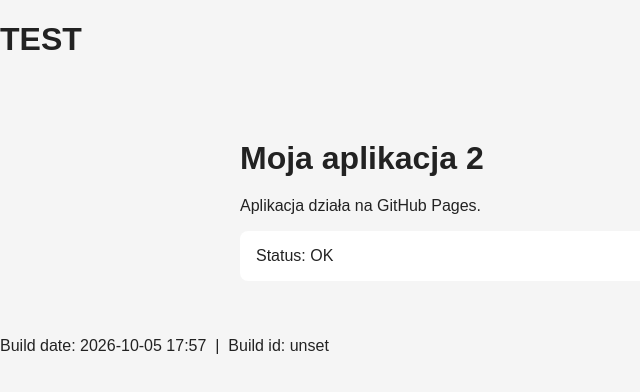
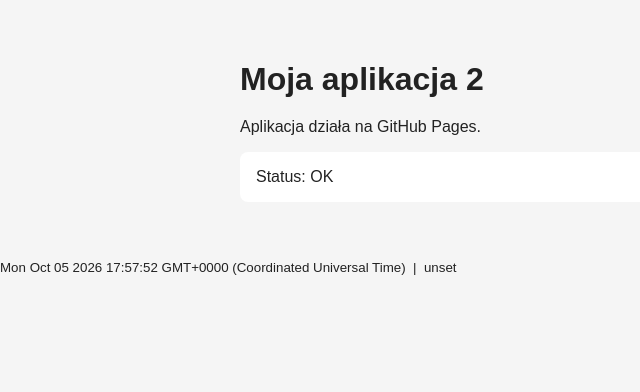
Before and after one commit to szeremhome/VV, a website built with Vite: page index.html in a window 1280 px wide. Shown: the whole page, without its empty margins (0-640 px from the left). Built offline with nearby package versions, Linux system fonts and the light colour scheme; no server answers.

Commit message:
simple test 19

```diff
--- a/index.html
+++ b/index.html
@@ -7,16 +7,8 @@
 </head>
 
 <body>
-  <h1>TEST</h1>
-  <div id="app"></div>
-
-  <footer>
-    <span id="build-dt"></span>
-    &nbsp;|&nbsp;
-    <span id="build-id"></span>
-  </footer>
-
-  <script type="module" src="./src/main.ts"></script>
-  <body>
+    <div id="app"></div>
+</body>
+<script type="module" src="./src/main.ts"></script>
 
 </html>
--- a/src/main.ts
+++ b/src/main.ts
@@ -1,28 +1,14 @@
 import './style.css'
 
-function formatDate(d: Date): string {
-  // np. 2026-10-05 14:23
-  const pad = (n: number) => String(n).padStart(2, '0');
-  return `${d.getFullYear()}-${pad(d.getMonth() + 1)}-${pad(d.getDate())} `
-       + `${pad(d.getHours())}:${pad(d.getMinutes())}`;
-}
-
 // Data builda – tutaj czas uruchomienia, ale możesz „zamrozić” ją build-time (patrz niżej)
-const buildDt = import.meta.env.VITE_BUILD_DT
+const buildDt = () => import.meta.env.VITE_BUILD_DT
   ? new Date(import.meta.env.VITE_BUILD_DT)
   : new Date();
-const buildDtElement = document.getElementById('build-dt');
-if (buildDtElement) buildDtElement.textContent = `Build date: ${formatDate(buildDt)}`;
 
 // Build ID – z env Vite
-const buildId = import.meta.env.VITE_BUILD_ID ?? 'dev';
-const buildIdElement = document.getElementById('build-id');
-if (buildIdElement) buildIdElement.textContent = `Build id: ${buildId}`;
+const buildId = () => import.meta.env.VITE_BUILD_ID ?? 'dev';
 
-
-const app = document.querySelector<HTMLDivElement>('#app');
-if (app) {
-  app.innerHTML = `
+document.querySelector<HTMLDivElement>("#app")!.innerHTML = `
     <main class="container">
       <h1>Moja aplikacja 2</h1>
 
@@ -34,7 +20,9 @@ if (app) {
         Status: OK
       </p>
     </main>
-`;
-} else {
-  console.error("Nie znaleziono elementu #app");
-}
+    <footer>
+      <small>
+        <span id="build-dt">${buildDt()}</span> &nbsp;|&nbsp; <span id="build-id">${buildId()}</span>
+      </small>
+    </footer>
+`
```
